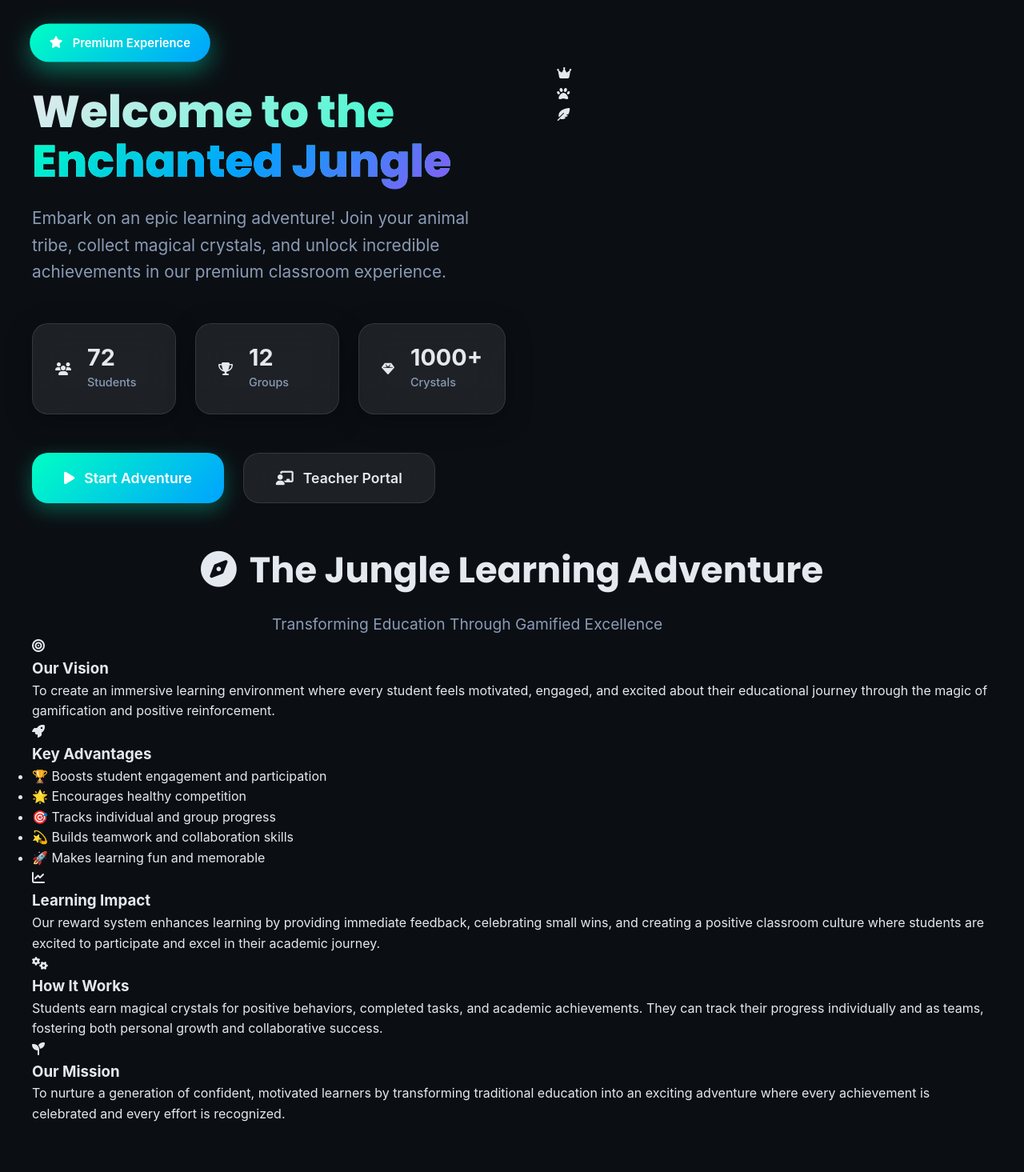
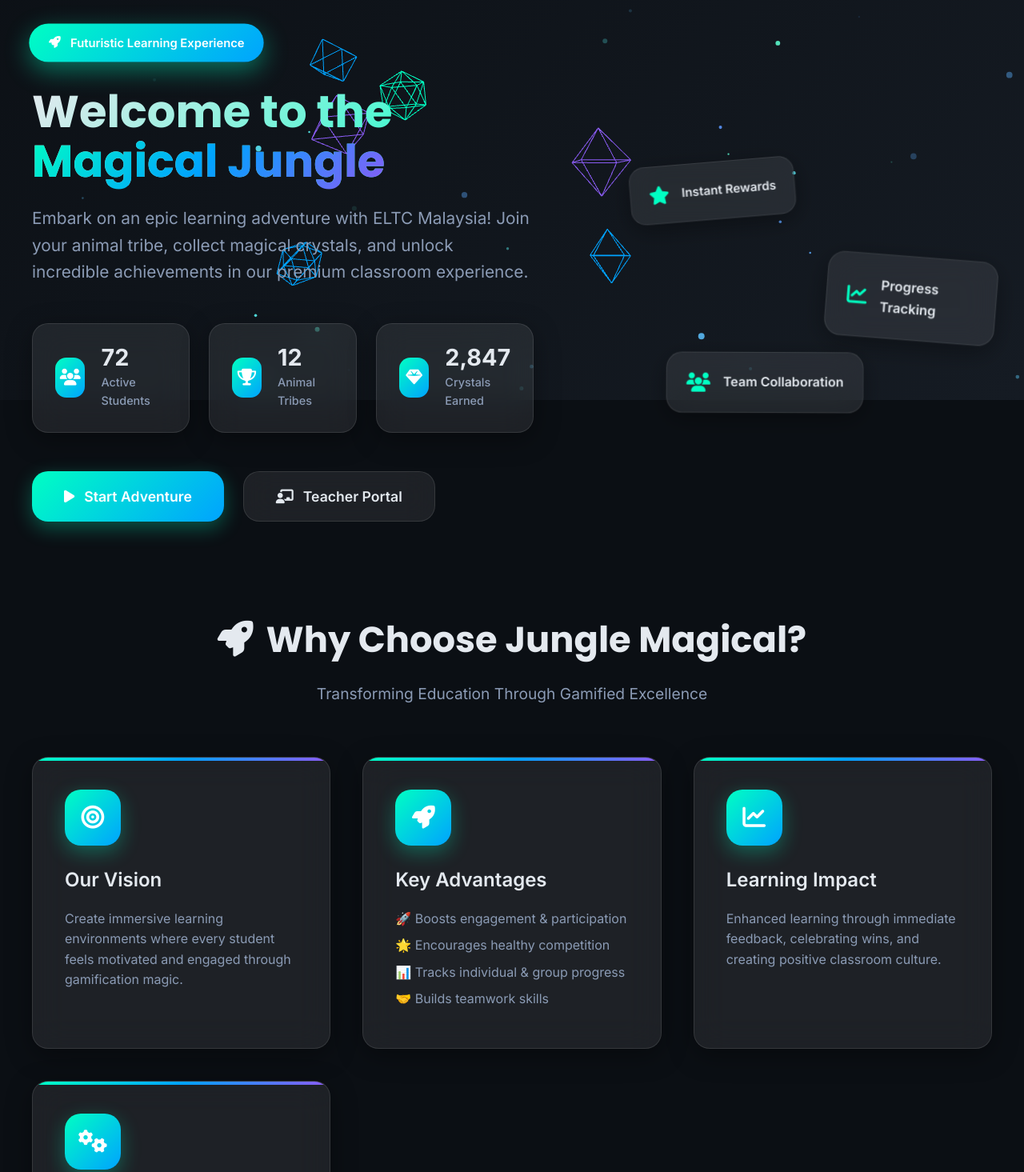
Before and after one commit to ngalang290898-svg/jungle-rewards-system, a website: page index.html in a window 1280 px wide. Shown: the part 300-1765 px from the top of the page at 80% size. Before the commit the page ends 1738 px from the top, so only its background shows below. Drawn offline with nearby package versions, Linux system fonts and the light colour scheme; animation ran at ten frames a second.

Commit message:
Update index.html

```diff
--- a/index.html
+++ b/index.html
@@ -1,33 +1,30 @@
 <!DOCTYPE html>
-<html lang="en">
+<html lang="en" data-theme="dark">
 <head>
   <meta charset="UTF-8">
   <meta name="viewport" content="width=device-width, initial-scale=1.0">
   <title>Jungle × Magical - Premium Reward System</title>
-  <meta name="description" content="Professional gamified classroom reward system with magical jungle theme">
-  <meta name="theme-color" content="#6366f1">
+  <meta name="description" content="Futuristic gamified classroom reward system for ELTC Malaysia Remedial Instruction">
+  <meta name="theme-color" content="#00ffc3">
 
   <!-- Icons -->
   <link rel="stylesheet" href="https://cdnjs.cloudflare.com/ajax/libs/font-awesome/6.4.0/css/all.min.css">
 
   <!-- Fonts -->
-  <link href="https://fonts.googleapis.com/css2?family=Poppins:wght@300;400;500;600;700;800&family=Baloo+2:wght@400;600;700;800&display=swap" rel="stylesheet">
+  <link href="https://fonts.googleapis.com/css2?family=Inter:wght@300;400;500;600;700;800&family=Poppins:wght@300;400;500;600;700&display=swap" rel="stylesheet">
+
+  <!-- Three.js for 3D Background -->
+  <script src="https://cdnjs.cloudflare.com/ajax/libs/three.js/r128/three.min.js"></script>
 
   <!-- Styles -->
   <link rel="stylesheet" href="style.css">
 </head>
 <body>
-  <!-- Animated Background -->
-  <div class="animated-bg">
-    <div class="floating-jungle">
-      <div class="jungle-leaf leaf-1"></div>
-      <div class="jungle-leaf leaf-2"></div>
-      <div class="jungle-leaf leaf-3"></div>
-      <div class="floating-crystal crystal-1"></div>
-      <div class="floating-crystal crystal-2"></div>
-      <div class="floating-crystal crystal-3"></div>
-    </div>
-  </div>
+  <!-- WebGL Background Container -->
+  <div id="webgl-container" class="webgl-background"></div>
+
+  <!-- Particle Overlay -->
+  <div id="particle-overlay" class="particle-overlay"></div>
 
   <!-- Fixed Loading Screen -->
   <div id="loadingScreen" class="loading-screen">
@@ -36,8 +33,8 @@
         <div class="logo-icon">
           <i class="fas fa-crown"></i>
         </div>
-        <h1>Jungle × Magical</h1>
-        <p class="logo-subtitle">Premium Reward System</p>
+        <h1 class="logo-title">Jungle × Magical</h1>
+        <p class="logo-subtitle">ELTC Malaysia Remedial Rewards</p>
       </div>
       <div class="loading-animation">
         <div class="animal-loader">
@@ -45,13 +42,12 @@
           <div class="animal-icon fox"><i class="fas fa-paw"></i></div>
           <div class="animal-icon eagle"><i class="fas fa-feather-alt"></i></div>
           <div class="animal-icon monkey"><i class="fas fa-paw"></i></div>
-          <div class="animal-icon lion"><i class="fas fa-crown"></i></div>
         </div>
         <div class="progress-container">
           <div class="progress-bar">
             <div class="progress-fill"></div>
           </div>
-          <p class="loading-text">Entering the enchanted jungle...</p>
+          <p class="loading-text">Initializing magical environment...</p>
         </div>
       </div>
     </div>
@@ -67,7 +63,7 @@
         </div>
         <div class="brand-text">
           <span class="brand-title">Jungle × Magical</span>
-          <span class="brand-subtitle">Premium Rewards</span>
+          <span class="brand-subtitle">ELTC Rewards</span>
         </div>
       </div>
 
@@ -78,14 +74,14 @@
             <span>Home</span>
           </button>
           <button class="nav-link" data-page="dashboard">
-            <i class="fas fa-chart-bar"></i>
+            <i class="fas fa-chart-network"></i>
             <span>Dashboard</span>
           </button>
           <button class="nav-link" data-page="leaderboard">
             <i class="fas fa-trophy"></i>
             <span>Leaderboard</span>
           </button>
-          <button class="nav-link admin-only" data-page="admin" id="adminNav">
+          <button class="nav-link admin-only" data-page="admin">
             <i class="fas fa-user-shield"></i>
             <span>Admin</span>
           </button>
@@ -93,6 +89,11 @@
       </div>
 
       <div class="nav-actions">
+        <div class="theme-toggle">
+          <button id="themeToggle" class="theme-btn" title="Toggle theme">
+            <i class="fas fa-moon"></i>
+          </button>
+        </div>
         <div class="class-selector premium-select">
           <i class="fas fa-graduation-cap"></i>
           <select id="classSelector">
@@ -141,36 +142,42 @@
           <section class="hero-section">
             <div class="hero-content">
               <div class="hero-badge">
-                <i class="fas fa-star"></i>
-                Premium Experience
+                <i class="fas fa-rocket"></i>
+                Futuristic Learning Experience
               </div>
               <h1 class="hero-title">
-                Welcome to the <span class="gradient-text">Enchanted Jungle</span>
+                Welcome to the <span class="gradient-text">Magical Jungle</span>
               </h1>
               <p class="hero-subtitle">
-                Embark on an epic learning adventure! Join your animal tribe, collect magical crystals,
-                and unlock incredible achievements in our premium classroom experience.
+                Embark on an epic learning adventure with ELTC Malaysia! Join your animal tribe,
+                collect magical crystals, and unlock incredible achievements in our premium classroom experience.
               </p>
               <div class="hero-stats">
                 <div class="stat-card">
+                  <div class="stat-icon">
                     <i class="fas fa-users"></i>
+                  </div>
                   <div class="stat-info">
                     <span class="stat-number">72</span>
-                    <span class="stat-label">Students</span>
+                    <span class="stat-label">Active Students</span>
                   </div>
                 </div>
                 <div class="stat-card">
+                  <div class="stat-icon">
                     <i class="fas fa-trophy"></i>
+                  </div>
                   <div class="stat-info">
                     <span class="stat-number">12</span>
-                    <span class="stat-label">Groups</span>
+                    <span class="stat-label">Animal Tribes</span>
                   </div>
                 </div>
                 <div class="stat-card">
+                  <div class="stat-icon">
                     <i class="fas fa-gem"></i>
+                  </div>
                   <div class="stat-info">
-                    <span class="stat-number">1000+</span>
-                    <span class="stat-label">Crystals</span>
+                    <span class="stat-number">2,847</span>
+                    <span class="stat-label">Crystals Earned</span>
                   </div>
                 </div>
               </div>
@@ -186,79 +193,69 @@
               </div>
             </div>
             <div class="hero-visual">
-              <div class="floating-hero">
-                <div class="hero-animal tiger">
-                  <i class="fas fa-crown"></i>
+              <div class="floating-elements">
+                <div class="floating-card card-1">
+                  <i class="fas fa-star"></i>
+                  <span>Instant Rewards</span>
                 </div>
-                <div class="hero-animal fox">
-                  <i class="fas fa-paw"></i>
+                <div class="floating-card card-2">
+                  <i class="fas fa-chart-line"></i>
+                  <span>Progress Tracking</span>
                 </div>
-                <div class="hero-animal eagle">
-                  <i class="fas fa-feather-alt"></i>
+                <div class="floating-card card-3">
+                  <i class="fas fa-users"></i>
+                  <span>Team Collaboration</span>
                 </div>
               </div>
             </div>
           </section>
 
-          <!-- About Section -->
-          <section class="about-section">
-            <div class="about-container">
-              <div class="about-header">
+          <!-- Features Grid -->
+          <section class="features-section">
+            <div class="section-header">
               <h2 class="section-title">
-                  <i class="fas fa-compass"></i>
-                  The Jungle Learning Adventure
+                <i class="fas fa-rocket"></i>
+                Why Choose Jungle Magical?
               </h2>
               <p class="section-subtitle">Transforming Education Through Gamified Excellence</p>
             </div>
 
-              <div class="about-grid">
-                <div class="about-card">
-                  <div class="about-icon vision">
+            <div class="features-grid">
+              <div class="feature-card">
+                <div class="feature-icon">
                   <i class="fas fa-bullseye"></i>
                 </div>
                 <h3>Our Vision</h3>
-                  <p>To create an immersive learning environment where every student feels motivated, engaged, and excited about their educational journey through the magic of gamification and positive reinforcement.</p>
+                <p>Create immersive learning environments where every student feels motivated and engaged through gamification magic.</p>
               </div>
 
-                <div class="about-card">
-                  <div class="about-icon advantages">
+              <div class="feature-card">
+                <div class="feature-icon">
                   <i class="fas fa-rocket"></i>
                 </div>
                 <h3>Key Advantages</h3>
                 <ul>
-                    <li>🏆 Boosts student engagement and participation</li>
+                  <li>🚀 Boosts engagement & participation</li>
                   <li>🌟 Encourages healthy competition</li>
-                    <li>🎯 Tracks individual and group progress</li>
-                    <li>💫 Builds teamwork and collaboration skills</li>
-                    <li>🚀 Makes learning fun and memorable</li>
+                  <li>📊 Tracks individual & group progress</li>
+                  <li>🤝 Builds teamwork skills</li>
                 </ul>
               </div>
 
-                <div class="about-card">
-                  <div class="about-icon impact">
+              <div class="feature-card">
+                <div class="feature-icon">
                   <i class="fas fa-chart-line"></i>
                 </div>
                 <h3>Learning Impact</h3>
-                  <p>Our reward system enhances learning by providing immediate feedback, celebrating small wins, and creating a positive classroom culture where students are excited to participate and excel in their academic journey.</p>
+                <p>Enhanced learning through immediate feedback, celebrating wins, and creating positive classroom culture.</p>
               </div>
 
-                <div class="about-card">
-                  <div class="about-icon system">
+              <div class="feature-card">
+                <div class="feature-icon">
                   <i class="fas fa-cogs"></i>
                 </div>
                 <h3>How It Works</h3>
-                  <p>Students earn magical crystals for positive behaviors, completed tasks, and academic achievements. They can track their progress individually and as teams, fostering both personal growth and collaborative success.</p>
-                </div>
-              </div>
-
-              <div class="mission-statement">
-                <div class="mission-icon">
-                  <i class="fas fa-seedling"></i>
-                </div>
-                <div class="mission-content">
-                  <h3>Our Mission</h3>
-                  <p>To nurture a generation of confident, motivated learners by transforming traditional education into an exciting adventure where every achievement is celebrated and every effort is recognized.</p>
-                </div>
+                <p>Students earn magical crystals for achievements and positive behaviors, tracking progress individually and in teams.</p>
               </div>
             </div>
           </section>
@@ -291,10 +288,7 @@
             </div>
           </div>
           <div class="groups-grid" id="groupsGrid">
-            <div class="loading-groups">
-              <i class="fas fa-spinner fa-spin"></i>
-              <p>Discovering jungle tribes...</p>
-            </div>
+            <!-- Groups will be loaded dynamically -->
           </div>
         </div>
       </div>
@@ -337,19 +331,13 @@
           <div class="leaderboard-content">
             <div id="groupsLeaderboard" class="leaderboard-tab active">
               <div class="leaderboard-container" id="groupsLeaderboardContent">
-                <div class="loading-leaderboard">
-                  <i class="fas fa-spinner fa-spin"></i>
-                  <p>Loading group rankings...</p>
-                </div>
+                <!-- Groups leaderboard content -->
               </div>
             </div>
 
             <div id="individualsLeaderboard" class="leaderboard-tab">
               <div class="leaderboard-container" id="individualsLeaderboardContent">
-                <div class="loading-leaderboard">
-                  <i class="fas fa-spinner fa-spin"></i>
-                  <p>Loading individual rankings...</p>
-                </div>
+                <!-- Individuals leaderboard content -->
               </div>
             </div>
           </div>
@@ -377,11 +365,11 @@
                   <i class="fas fa-undo"></i>
                   Reset All Points
                 </button>
-                <button class="premium-btn" onclick="app.initializeSystemData()">
+                <button class="premium-btn" id="initializeData">
                   <i class="fas fa-database"></i>
                   Initialize Data
                 </button>
-                <button class="premium-btn" onclick="app.exportData()">
+                <button class="premium-btn" id="exportData">
                   <i class="fas fa-download"></i>
                   Export Data
                 </button>
@@ -395,22 +383,7 @@
               </div>
               <div class="card-content">
                 <div class="system-stats" id="systemStats">
-                  <div class="stat-item">
-                    <i class="fas fa-users"></i>
-                    <span>Total Students: Loading...</span>
-                  </div>
-                  <div class="stat-item">
-                    <i class="fas fa-gem"></i>
-                    <span>Total Crystals: Loading...</span>
-                  </div>
-                  <div class="stat-item">
-                    <i class="fas fa-layer-group"></i>
-                    <span>Active Groups: Loading...</span>
-                  </div>
-                  <div class="stat-item">
-                    <i class="fas fa-clock"></i>
-                    <span>Last Updated: Loading...</span>
-                  </div>
+                  <!-- Stats will be loaded dynamically -->
                 </div>
               </div>
             </div>
@@ -422,13 +395,7 @@
               </div>
               <div class="card-content">
                 <div class="activity-list" id="activityList">
-                  <div class="activity-item">
-                    <i class="fas fa-info-circle activity-icon"></i>
-                    <div class="activity-details">
-                      <span class="activity-text">System initialized successfully</span>
-                      <span class="activity-time">Just now</span>
-                    </div>
-                  </div>
+                  <!-- Activity will be loaded dynamically -->
                 </div>
               </div>
             </div>
@@ -437,7 +404,13 @@
       </div>
     </main>
 
-    <!-- Premium Group Modal -->
+    <!-- Reward Animation Container -->
+    <div id="rewardContainer" class="reward-container"></div>
+
+    <!-- Confetti Canvas -->
+    <canvas id="confettiCanvas" class="confetti-canvas"></canvas>
+
+    <!-- Modals -->
     <div id="groupModal" class="modal hidden">
       <div class="modal-content premium-modal">
         <div class="modal-header">
@@ -455,7 +428,6 @@
       </div>
     </div>
 
-    <!-- Premium Login Modal -->
     <div id="loginModal" class="modal hidden">
       <div class="modal-content premium-modal">
         <div class="modal-header">
@@ -491,9 +463,6 @@
 
     <!-- Toast Notifications -->
     <div id="toastContainer" class="toast-container"></div>
-
-    <!-- Particle Container -->
-    <div id="particleContainer" class="particle-container"></div>
   </div>
 
   <script src="script.js"></script>
```
Lines whose indentation alone changed are shown as unchanged.
